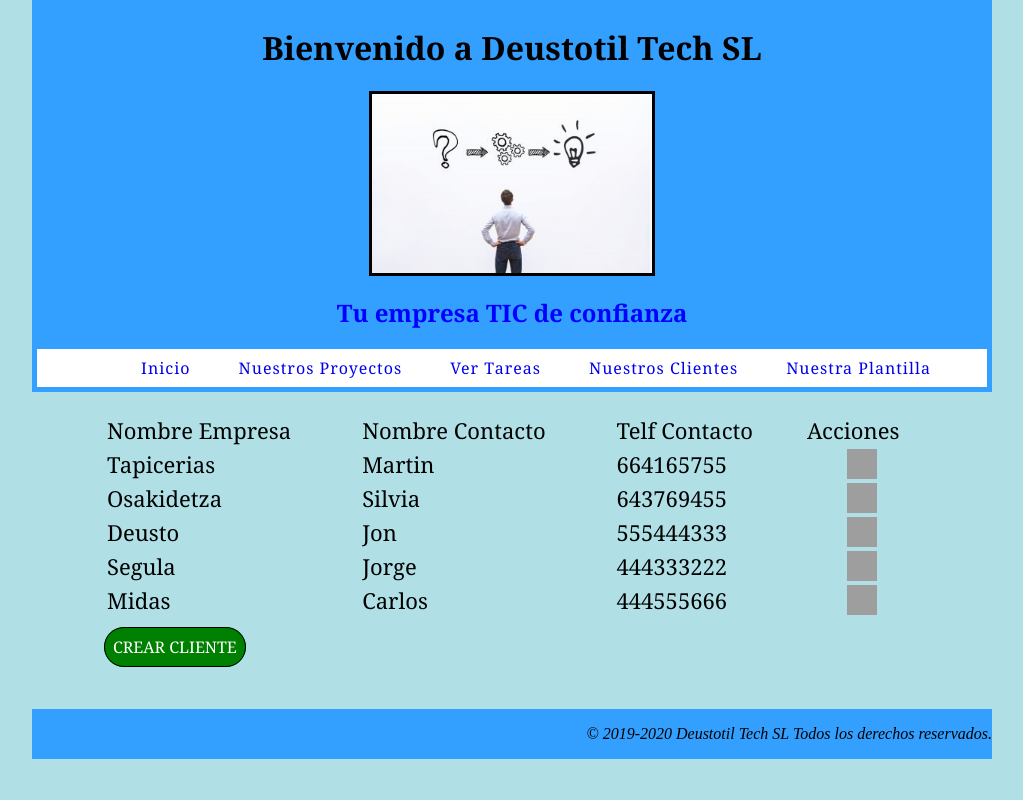
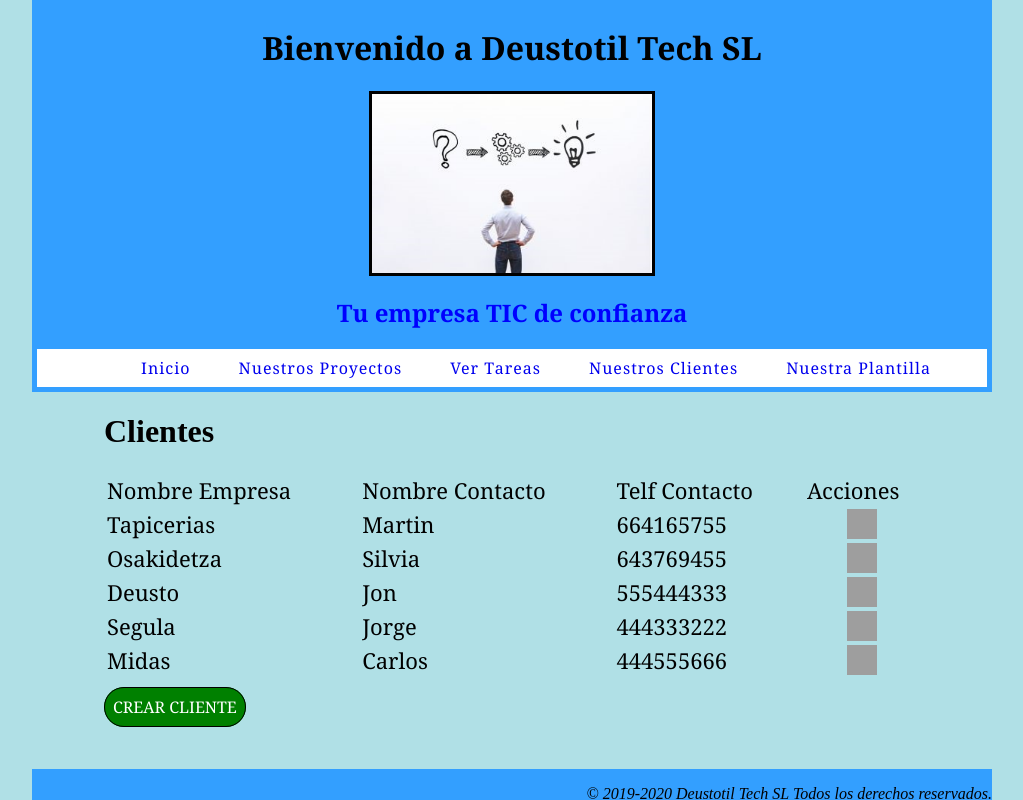
Before and after one commit to Unaigibe/IW-EQUIPO4-E2, a Django app: page /index/lista_clientes/ in a window 1280 px wide. Shown: the whole page, without its empty margins (128-1151 px from the left). Run offline with Django 3.2, Linux system fonts and the light colour scheme; data comes from the database, SQL or seed files in the repository; parts of the project's set-up code (start-up, migrations or seed data) failed here and were passed over; grey boxes are pictures that could not be loaded.

Commit message:
Listar empleados, tareas, proyectos y clientes. Algunos campos error

```diff
--- a/deustotilTechSL/proyectoIW/appDeustotilTECHSL/static/js/listar_clientes.js
+++ b/deustotilTechSL/proyectoIW/appDeustotilTECHSL/static/js/listar_clientes.js
@@ -15,7 +15,7 @@ function crearCliente(nombre_empresa, nombre_contacto, telf_cliente, id){
             <td>${nombre_empresa}</td>
             <td>${nombre_contacto}</td>
             <td>${telf_cliente}</td>
-            <td class="celdaIconos"><a href="/index/clientes/${id}'"><img id="iconoDetalles" src="{% static 'img/iconoDetalles.png' %}"></a>
+            <td class="celdaIconos"><a href="/index/clientes/${id}"><img id="iconoDetalles" src="{% static 'img/iconoDetalles.png' %}"></a>
         </tr>`;
 }
 
--- a/deustotilTechSL/proyectoIW/appDeustotilTECHSL/templates/lista_clientes.html
+++ b/deustotilTechSL/proyectoIW/appDeustotilTECHSL/templates/lista_clientes.html
@@ -3,6 +3,7 @@
 
 {% block contenido %}
 
+<h1>Clientes</h1>
 <div id="clientes"></div>
 <br>
 <script src="{% static 'js/listar_clientes.js'%}"></script>
--- a/deustotilTechSL/proyectoIW/appDeustotilTECHSL/templates/lista_empleados.html
+++ b/deustotilTechSL/proyectoIW/appDeustotilTECHSL/templates/lista_empleados.html
@@ -1,6 +1,9 @@
 {% extends 'index.html' %}
 {% load static %}
 {% block contenido %}
+
+
+<h1>Empleados</h1>
 
 <div id="empleados"></div>
 <script src="{% static 'js/listar_empleados.js'%}"></script>
--- a/deustotilTechSL/proyectoIW/appDeustotilTECHSL/templates/lista_proyectos.html
+++ b/deustotilTechSL/proyectoIW/appDeustotilTECHSL/templates/lista_proyectos.html
@@ -1,6 +1,9 @@
 {% extends 'index.html' %}
 {% load static %}
 {% block contenido %}
+
+
+<h1>Proyectos</h1>
 
 <div id="proyectos"></div>
 <script src="{% static 'js/listar_proyectos.js'%}"></script>
--- a/deustotilTechSL/proyectoIW/appDeustotilTECHSL/templates/lista_tareas.html
+++ b/deustotilTechSL/proyectoIW/appDeustotilTECHSL/templates/lista_tareas.html
@@ -2,6 +2,8 @@
 {% load static %}
 {% block contenido %}
 
+
+<h1>Tareas</h1>
 <div id="tareas"></div>
 
 <br>
```
